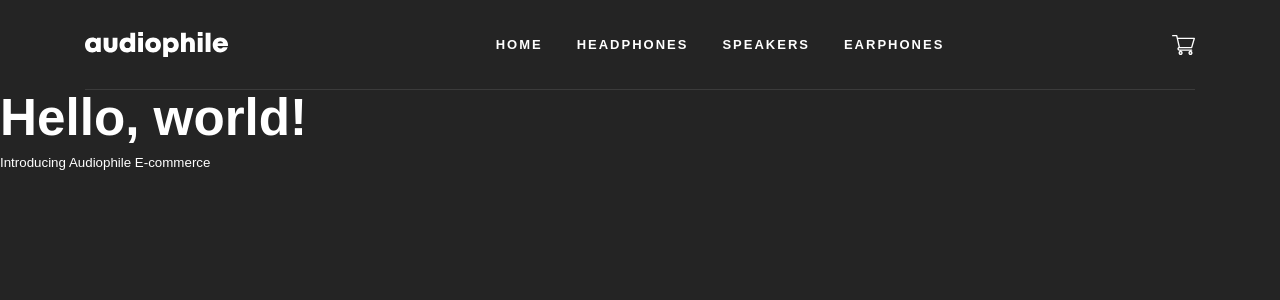
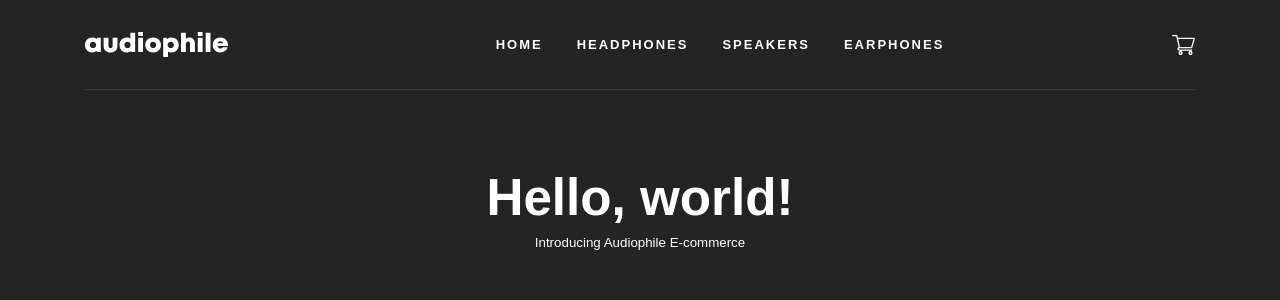
Before and after one commit to zowieerickson/audiophile-ecommerce-website, a React (Vite) app: page / in a window 1280 px wide. Shown: the top 300 px of the page. Built offline with nearby package versions, Linux system fonts and the light colour scheme.

Commit message:
Center align placeholder message

```diff
--- a/src/App.jsx
+++ b/src/App.jsx
@@ -9,8 +9,10 @@ function App() {
   return (
     <>
         <Nav/>
-        <h1>Hello, world!</h1>
-        <sub>Introducing Audiophile E-commerce</sub>
+        <div className="placeholder-message">
+          <h1>Hello, world!</h1>
+          <sub>Introducing Audiophile E-commerce</sub>
+        </div>
     </>
   )
 }
--- a/src/index.css
+++ b/src/index.css
@@ -69,3 +69,8 @@ input, button, textarea, select {
   isolation: isolate;
 }
 /* End of CSS Reset */
+
+.placeholder-message {
+  text-align: center;
+  margin-top: 5em;
+}
```
